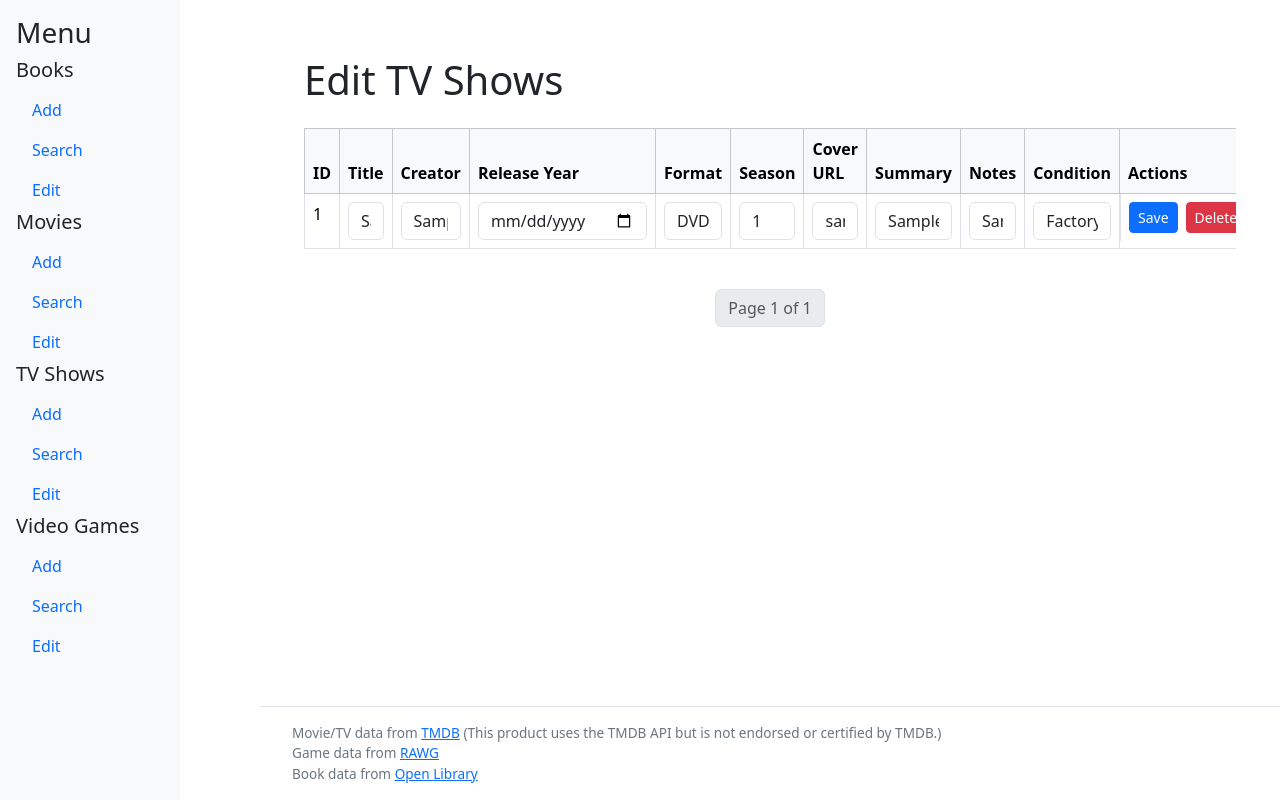
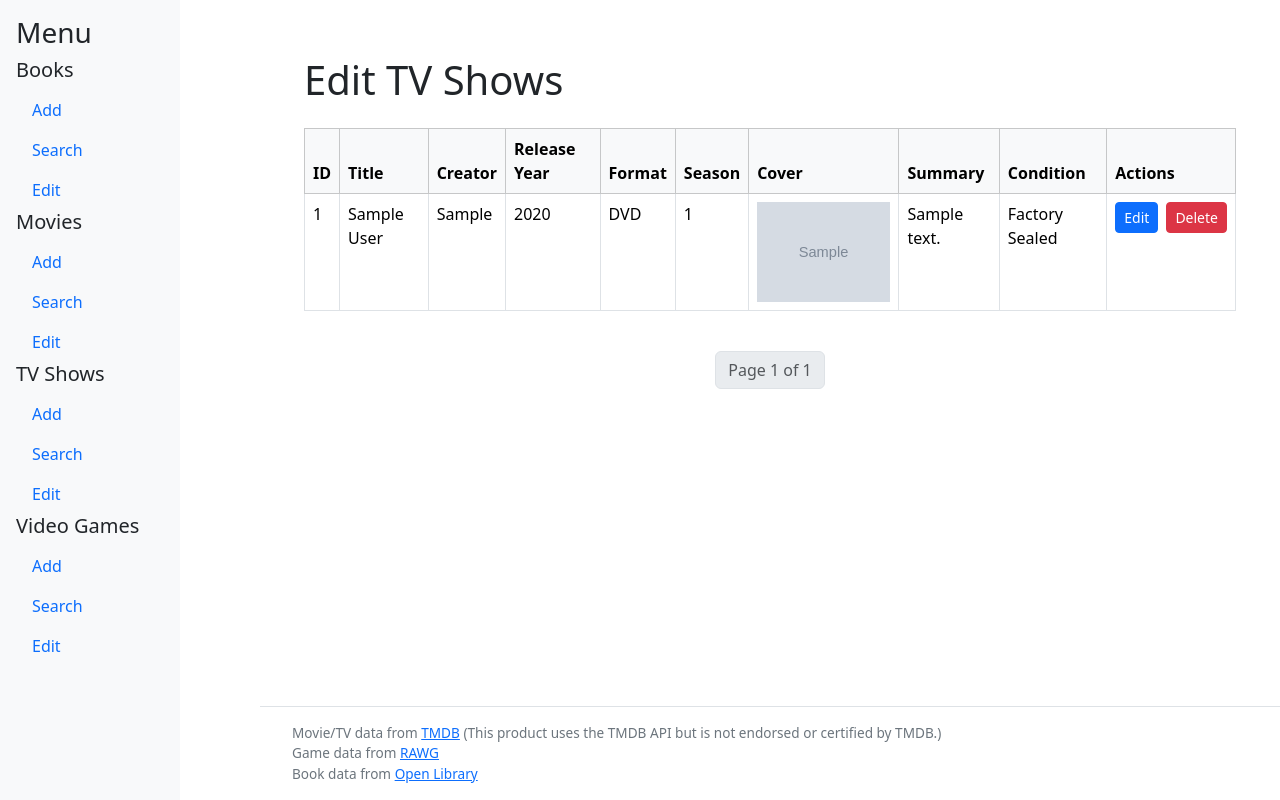
Before and after one commit to Park-Will/NerdHoard, a Django app: page /edit_tv/1/1/ in a window 1280 px wide. Run offline with Django 5.2, Linux system fonts and the light colour scheme; tables that the repository leaves empty hold one stand-in row (values such as "Sample post"); grey boxes marked "Sample" are stand-in pictures; some libraries are stand-ins or nearby versions.

Commit message:
Updated edit pages for tv shows and video games to match books/movies. Small edits to layout to improve readability

```diff
--- a/user_media/forms.py
+++ b/user_media/forms.py
@@ -58,7 +58,7 @@ class MovieForm(forms.ModelForm):
 		widgets = {
 			'title': forms.TextInput(attrs={
 				'class': 'form-control',
-				'placeholder': 'Enter Book Title',
+				'placeholder': 'Enter Movie Title',
 			}),
 			'director': forms.TextInput(attrs={
 				'class': 'form-control',
@@ -104,7 +104,7 @@ class TVForm(forms.ModelForm):
 		widgets = {
 			'title': forms.TextInput(attrs={
 				'class': 'form-control',
-				'placeholder': 'Enter Book Title',
+				'placeholder': 'Enter TV Show Title',
 			}),
 			'creator': forms.TextInput(attrs={
 				'class': 'form-control',
@@ -146,7 +146,7 @@ class VideoGameForm(forms.ModelForm):
 		widgets = {
 			'title': forms.TextInput(attrs={
 				'class': 'form-control',
-				'placeholder': 'Enter Book Title',
+				'placeholder': 'Enter Video Game Title',
 			}),
 			'developer': forms.TextInput(attrs={
 				'class': 'form-control',
--- a/user_media/templates/edit_book_css.html
+++ b/user_media/templates/edit_book_css.html
@@ -15,10 +15,10 @@
           <th>Author</th>
           <th>Publisher</th>
           <th>Release Year</th>
-          <th>ISBN</th>
           <th>Series</th>
           <th>Series #</th>
           <th>Book Cover</th>
+          <th>Summary</th>
           <th>Condition</th>
           <th>Actions</th>
         </tr>
@@ -31,10 +31,10 @@
             <td>{{ book.author }}</td>
             <td>{{ book.publisher }}</td>
             <td>{{ book.release_year}}</td>
-            <td>{{ book.isbn }}</td>
             <td>{{ book.series}}</td>
             <td>{{ book.series_num}}</td>
             <td>{% if book.cover_url %}<img src="{{ book.cover_url }}" alt="{{ book.title }} Cover" style="height: 100px;">{% endif %}</td>
+            <td>{{ book.summary|truncatechars:200 }}</td>
             <td>{{ book.condition }}</td>
             <td div class="d-flex gap-2">
               <a href="{% url 'edit_book_full' book.id books.number %}" class="btn btn-primary btn-sm">Edit</a>
--- a/user_media/templates/edit_movie_css.html
+++ b/user_media/templates/edit_movie_css.html
@@ -19,7 +19,6 @@
           <th>Series #</th>
           <th>Cover URL</th>
           <th>Summary</th>
-          <th>Notes</th>
           <th>Condition</th>
           <th>Actions</th>
         </tr>
@@ -35,8 +34,7 @@
             <td>{{ movie.series}}</td>
             <td>{{ movie.series_num}}</td>
             <td>{% if movie.cover_url %}<img src="{{ movie.cover_url }}" alt="{{ movie.title }} Cover" style="height: 100px;">{% endif %}</td>
-            <td>{{ movie.summary }}</td>
-            <td>{{ movie.notes}}</td>
+            <td>{{ movie.summary|truncatechars:200 }}</td>
             <td>{{ movie.condition }}</td>
             <td div class="d-flex gap-2">
               <a href="{% url 'edit_movie_full' movie.id movies.number %}" class="btn btn-primary btn-sm">Edit</a>
--- a/user_media/templates/edit_tv_css.html
+++ b/user_media/templates/edit_tv_css.html
@@ -16,9 +16,8 @@
           <th>Release Year</th>
           <th>Format</th>
           <th>Season</th>
-          <th>Cover URL</th>
+          <th>Cover</th>
           <th>Summary</th>
-          <th>Notes</th>
           <th>Condition</th>
           <th>Actions</th>
         </tr>
@@ -26,26 +25,23 @@
       <tbody>
         {% for tv in tvs %}
         <tr id="tv-row-{{ tv.id }}" {% if success and tv.id == updated_tv_id %} class="table-success" {% endif %}>
-          <form method="POST" action="{% url 'edit_tv' tv.id tvs.number %}">
-            {% csrf_token %}
-            <input type="hidden" name="page" value="{{ tvs.number }}" />
-            <td>{{ tv.id }}</td>
-            <td><input type="text" name="title" value="{{ tv.title }}" class="form-control" /></td>
-            <td><input type="text" name="creator" value="{{ tv.creator }}" class="form-control" /></td>
-            <td><input type="date" name="release_year" value="{{ tv.release_year }}" class="form-control" /></td>
-            <td><input type="text" name="format" value="{{ tv.format }}" class="form-control" /></td>
-            <td><input type="number" name="season" value="{{ tv.season}}" class="form-control" /></td>
-            <td><input type="url" name="cover_url" value="{{ tv.cover_url }}" class="form-control" /></td>
-            <td><input type="text" name="summary" value="{{ tv.summary }}" class="form-control" /></td>
-            <td><input type="text" name="notes" value="{{ tv.notes}}" class="form-control" /></td>
-            <td><input type="text" name="condition" value="{{ tv.condition }}" class="form-control" /></td>
-            <td class="d-flex gap-2">
-              <button type="submit" class="btn btn-primary btn-sm">Save</button>
-          </form>
-          <form method="POST" action="{% url 'delete_tv' tv.id tvs.number %}" onsubmit="return confirm('Are you sure you want to delete this TV show?');">
-            {% csrf_token %}
-            <button type="submit" class="btn btn-danger btn-sm">Delete</button>
-          </form>
+          <td>{{ tv.id }}</td>
+          <td>{{ tv.title }}</td>
+          <td>{{ tv.creator }}</td>
+          <td>{{ tv.release_year }}</td>
+          <td>{{ tv.format }}</td>
+          <td>{{ tv.season }}</td>
+          <td>{% if tv.cover_url %}<img src="{{ tv.cover_url }}" alt="{{ tv.title }} Cover" style="height: 100px;">{% endif %}</td>
+          <td>{{ tv.summary|truncatechars:200 }}</td>
+          <td>{{ tv.condition }}</td>
+          <td>
+            <div class="d-flex gap-2">
+              <a href="{% url 'edit_tv_full' tv.id tvs.number %}" class="btn btn-primary btn-sm">Edit</a>
+              <form method="POST" action="{% url 'delete_tv' tv.id tvs.number %}" onsubmit="return confirm('Are you sure you want to delete this TV show?');">
+                {% csrf_token %}
+                <button type="submit" class="btn btn-danger btn-sm">Delete</button>
+              </form>
+            </div>
           </td>
         </tr>
         {% endfor %}
--- a/user_media/templates/movie_list.html
+++ b/user_media/templates/movie_list.html
@@ -12,8 +12,8 @@
 {% for movie in movies %}
     <li>
         {{movie.title}} by {{movie.director}} ({{movie.condition}})
-        <a href="{% url 'edit_book' book.id %}">Edit</a>
-        <a href="{% url 'delete_book' book.id %}">Delete</a>
+        <a href="{% url 'edit_movie' movie.id %}">Edit</a>
+        <a href="{% url 'delete_movie' movie.id %}">Delete</a>
     </li>
   {% endfor %}
 </ul>
--- a/user_media/urls.py
+++ b/user_media/urls.py
@@ -16,9 +16,11 @@ urlpatterns = [
     path('add_tv/', views.add_tv, name='add_tv'),
     path('search_tv/', views.search_tv, name='search_tv'),
     path('edit_tv/<int:tv_id>/<int:page_number>/', views.edit_tv, name='edit_tv'),
+    path('edit_tv_full/<int:tv_id>/<int:page_number>/', views.edit_tv_full, name='edit_tv_full'),
     path('delete_tv/<int:tv_id>/<int:page_number>/', views.delete_tv, name='delete_tv'),
     path('add_videogame/', views.add_videogame, name='add_videogame'),
     path('search_videogame/', views.search_videogame, name='search_videogame'),
     path('edit_videogame/<int:videogame_id>/<int:page_number>/', views.edit_videogame, name='edit_videogame'),
+    path('edit_videogame_full/<int:videogame_id>/<int:page_number>/', views.edit_videogame_full, name='edit_videogame_full'),
     path('delete_videogame/<int:videogame_id>/<int:page_number>/', views.delete_videogame, name='delete_videogame'),
 ]
--- a/user_media/views.py
+++ b/user_media/views.py
@@ -7,9 +7,6 @@ import requests
 from .openlibraryAPI import *
 from .tmdbAPI import *
 from .rawgAPI import *
-
-#TODO: Build tv, and videogame API files; wire them into the add_<object> functions here and update their individual css.html templates
-#TODO: Wire updated 'full edit' views to templates (Movie, TV, VideoGame)
 
 def hello_world(request):
 	return HttpResponse('Hello, World!<br><br>This is the root page of NerdHoard!')
```
Also changed, not shown: user_media/templates/edit_tv_full_css.html (added, +16 -0 lines), user_media/templates/edit_videogame_css.html (+12 -17 lines), user_media/templates/edit_videogame_full_css.html (added, +16 -0 lines).
